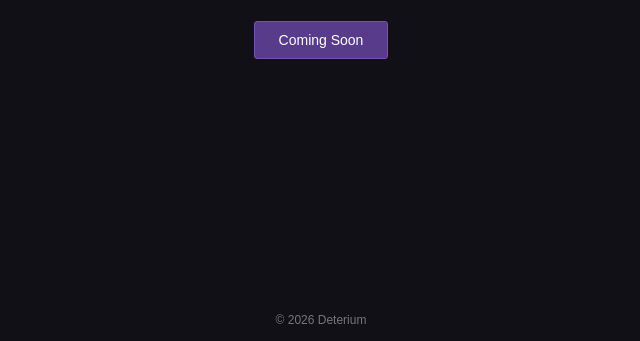
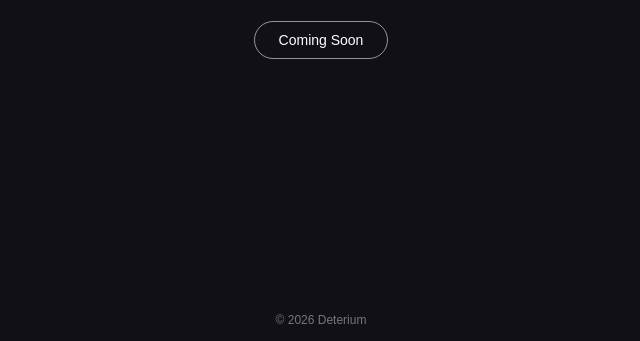
Before and after one commit to bigbetabuild/Deterium-site, a plain HTML site: page index.html in a window 1280 px wide. Shown: the part 459-800 px from the top of the page, without its empty margins (319-959 px from the left). Drawn offline with Linux system fonts and the light colour scheme.

Commit message:
Round Coming Soon button and show white fill on hover

```diff
--- a/styles.css
+++ b/styles.css
@@ -29,14 +29,15 @@ h1 { margin: 0; font-size: 40px; line-height: 1.1; font-weight: 700; }
 .download {
   display: inline-block;
   padding: 10px 24px;
-  border: 1px solid #7651b5;
-  border-radius: 3px;
-  background: #583b8b;
+  border: 1px solid rgba(255, 255, 255, .55);
+  border-radius: 999px;
+  background: transparent;
   color: #fff;
   font-size: 14px;
   text-decoration: none;
+  transition: background-color .18s ease, color .18s ease, border-color .18s ease;
 }
-.download:hover { background: #67469e; }
+.download:hover, .download:focus-visible { background: #fff; border-color: #fff; color: #101016; }
 footer { padding: 14px 20px; color: #777; text-align: center; font-size: 12px; }
 :focus-visible { outline: 2px solid #b394ec; outline-offset: 4px; }
 @media (max-width: 480px) { .logo { width: 104px; height: 104px; } .logo-mark { font-size: 60px; } h1 { font-size: 34px; } }
```
